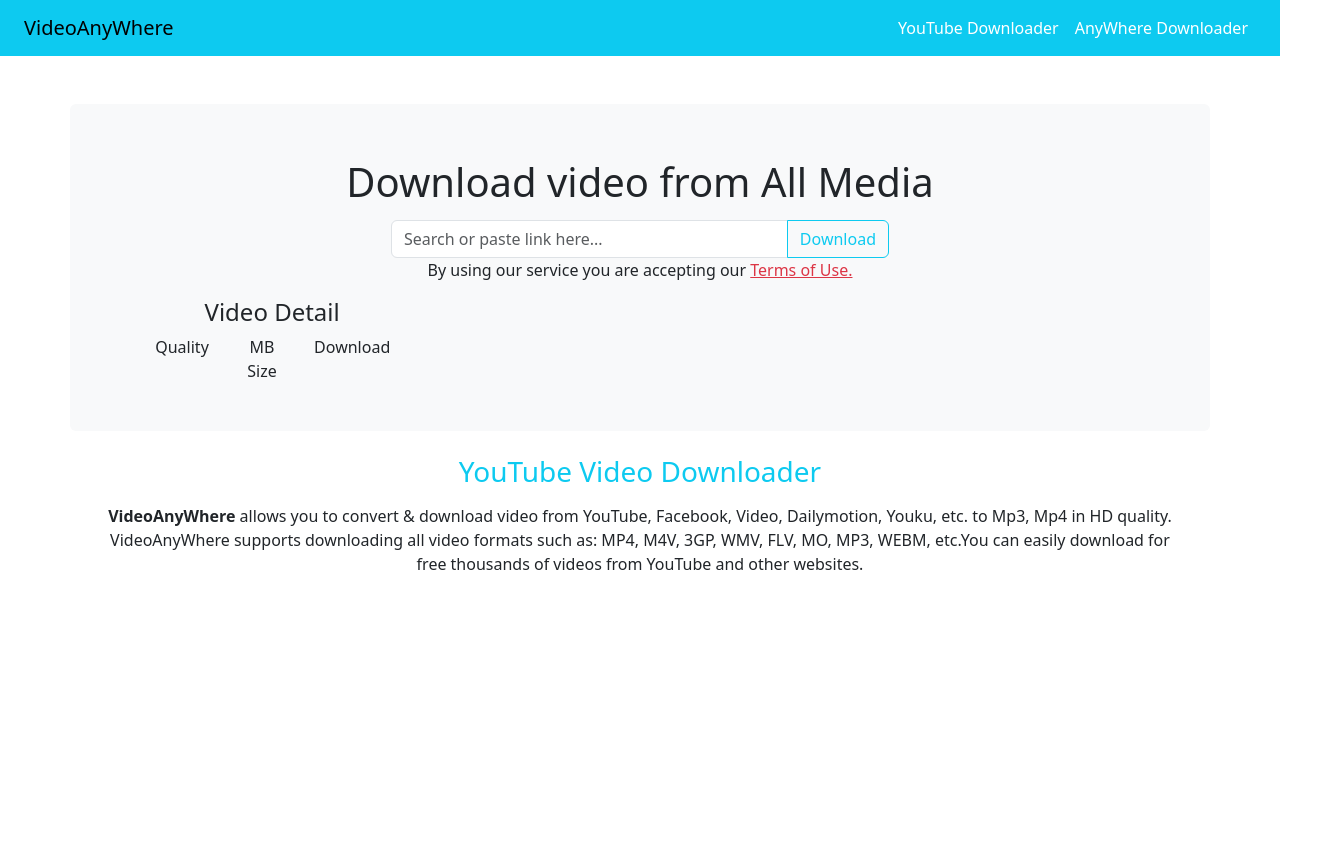
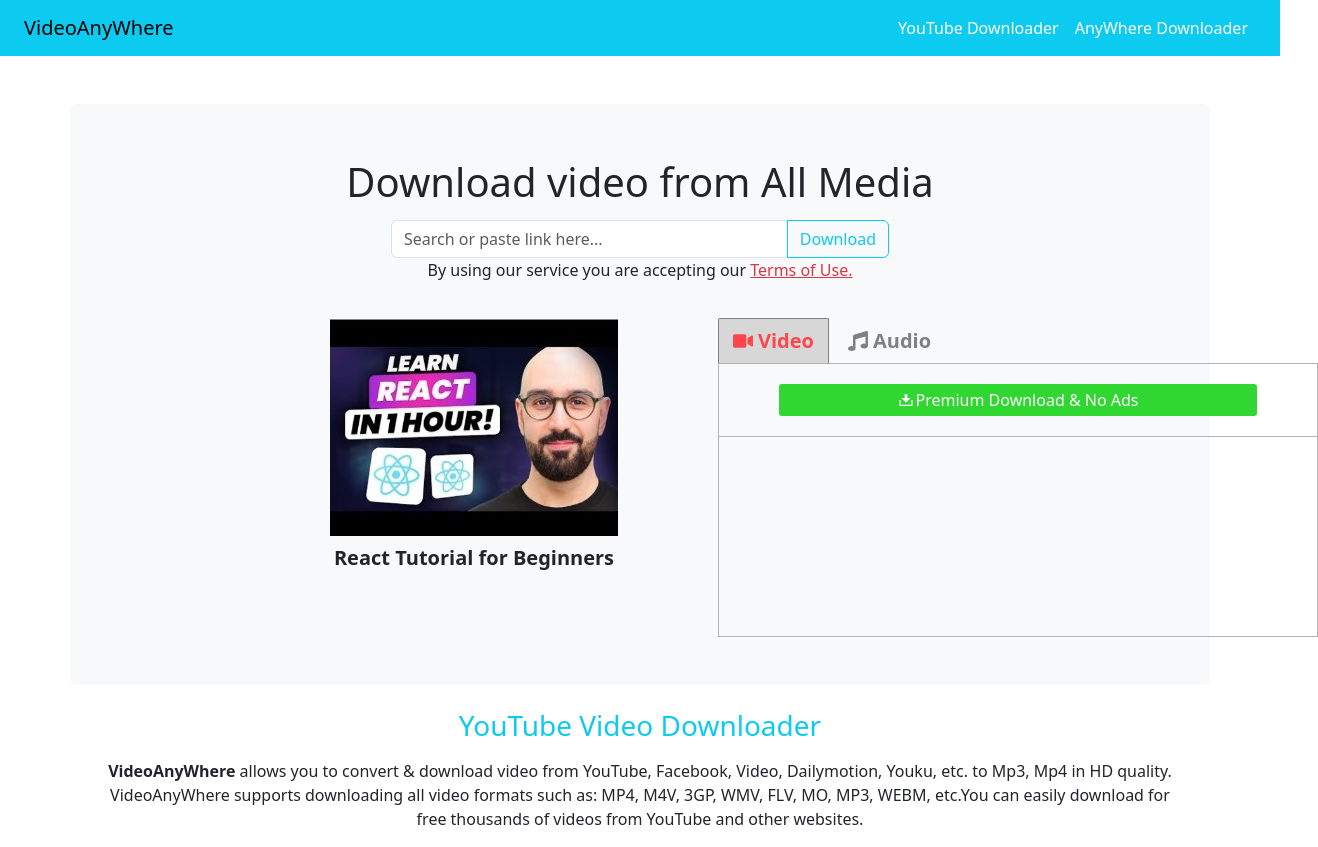
Before and after one commit to Synergy11/DownloadApp, a React (Vite) app: page / in a window 1280 px wide. Shown: the whole page, 1318 px wide, since content can reach past the window. Before the commit the page ends 800 px from the top, so only its background shows below. Built offline with nearby package versions, Linux system fonts and the light colour scheme.

Commit message:
Styling almost done

```diff
--- a/package.json
+++ b/package.json
@@ -13,7 +13,8 @@
     "bootstrap": "^5.3.3",
     "downloading_app": "file:",
     "react": "^18.3.1",
-    "react-dom": "^18.3.1"
+    "react-dom": "^18.3.1",
+    "react-icons": "^5.3.0"
   },
   "devDependencies": {
     "@eslint/js": "^9.13.0",
--- a/src/components/BodyView.tsx
+++ b/src/components/BodyView.tsx
@@ -1,5 +1,7 @@
 import { VideoDetails } from "../items/items";
 import { Video } from "../items/items";
+import { VideoTable } from "./videoTable";
+import "../styles/Video.css";
 
 function BodyView() {
   return (
@@ -28,19 +30,17 @@
       <div className="container text center">
         <div className="row ">
           <div className="col-auto">
-            <img src={Video.image} alt="" />
-          </div>
-          <div className="col-auto">
-            <h4>Video Detail</h4>
-            <div className="row text-center">
-              {VideoDetails.map(
-                (videoDetails: { title: string }, index: number) => (
-                  <div className="col" key={index}>
-                    {videoDetails.title}
-                  </div>
-                )
-              )}
-            </div>
+            {Video.map((video: Video, index: number) => (
+              <div key={index} className="videoContainer">
+                <div className="leftVideo">
+                  <img src={video.image} alt="" />
+                  <h5 className="">{video.title}</h5>
+                </div>
+                <div className="rightVideo">
+                  <VideoTable videoDetail: VideoDetails={video} />
+                </div>
+              </div>
+            ))}
           </div>
         </div>
       </div>
--- /dev/null
+++ b/src/components/videoTable.tsx
@@ -0,0 +1,32 @@
+import "../styles/rightVideo.css"
+import { FaVideo } from "react-icons/fa";
+import { FaMusic } from "react-icons/fa";
+import { RiDownload2Fill } from "react-icons/ri";
+export function VideoTable(videoDetail: VideoDetail) {
+    console.log(videoDetail)
+    return (
+      <div>
+        <div className="title">
+          <h4 className="active">
+            <FaVideo />
+            Video
+          </h4>
+          <h4>
+            <FaMusic />
+            Audio
+          </h4>
+        </div>
+        <div className="table-body">
+          <div className="premium">
+            <button>
+              <RiDownload2Fill />
+              Premium Download & No Ads
+            </button>
+                </div>
+                <div className="download">
+
+                </div>
+        </div>
+      </div>
+    );
+}
--- /dev/null
+++ b/src/styles/Video.css
@@ -0,0 +1,11 @@
+.videoContainer{
+    margin-top: 20px;
+    margin-left: 200px;
+    display: flex;
+    gap :100px;
+}
+
+.leftVideo h5{
+    margin-top: 10px;
+    font-weight: bold;
+}
--- /dev/null
+++ b/src/styles/rightVideo.css
@@ -0,0 +1,55 @@
+.title{
+    display: flex;
+    gap:5px;
+}
+.title h4.active{
+   background-color: rgb(215, 215, 215);
+   border: 1px solid gray;
+   border-bottom: none;
+}
+.title h4{
+    align-items: center;
+    padding: 10px 14px;
+    display: flex;
+    gap: 5px;
+    font-size: 20px;
+    font-weight: bold;
+    border-top-left-radius: 2px;
+    border-top-right-radius: 2px;
+}
+.title h4:nth-child(1){
+    color: #fd474c;
+}
+.title h4:nth-child(2){
+    color: gray;
+}
+.premium{
+    display: flex;
+    justify-content:center ;
+    margin-top: -8px;
+    width: 600px;
+    padding-top: 20px;
+    padding-bottom: 20px;
+    border:1px solid rgb(178, 178, 178);
+}
+.premium button{
+    width: 80%;
+    display: flex;
+    justify-content: center;
+    align-items: center;
+    gap: 2px;
+    border-radius: 3px;
+    padding-top: 4px;
+    padding-bottom: 4px;
+    border: none;
+    background-color: rgb(48, 215, 48);
+    color: white;
+}
+.download{
+    display: flex;
+    justify-content:center ;
+    width: 600px;
+    min-height: 200px;
+    border:1px solid rgb(178, 178, 178);
+    border-top: none;
+}
```
Also changed, not shown: src/items/items.ts (renamed from src/Items/items.js), 1 other file (tests, documents, lock files or other folders).
